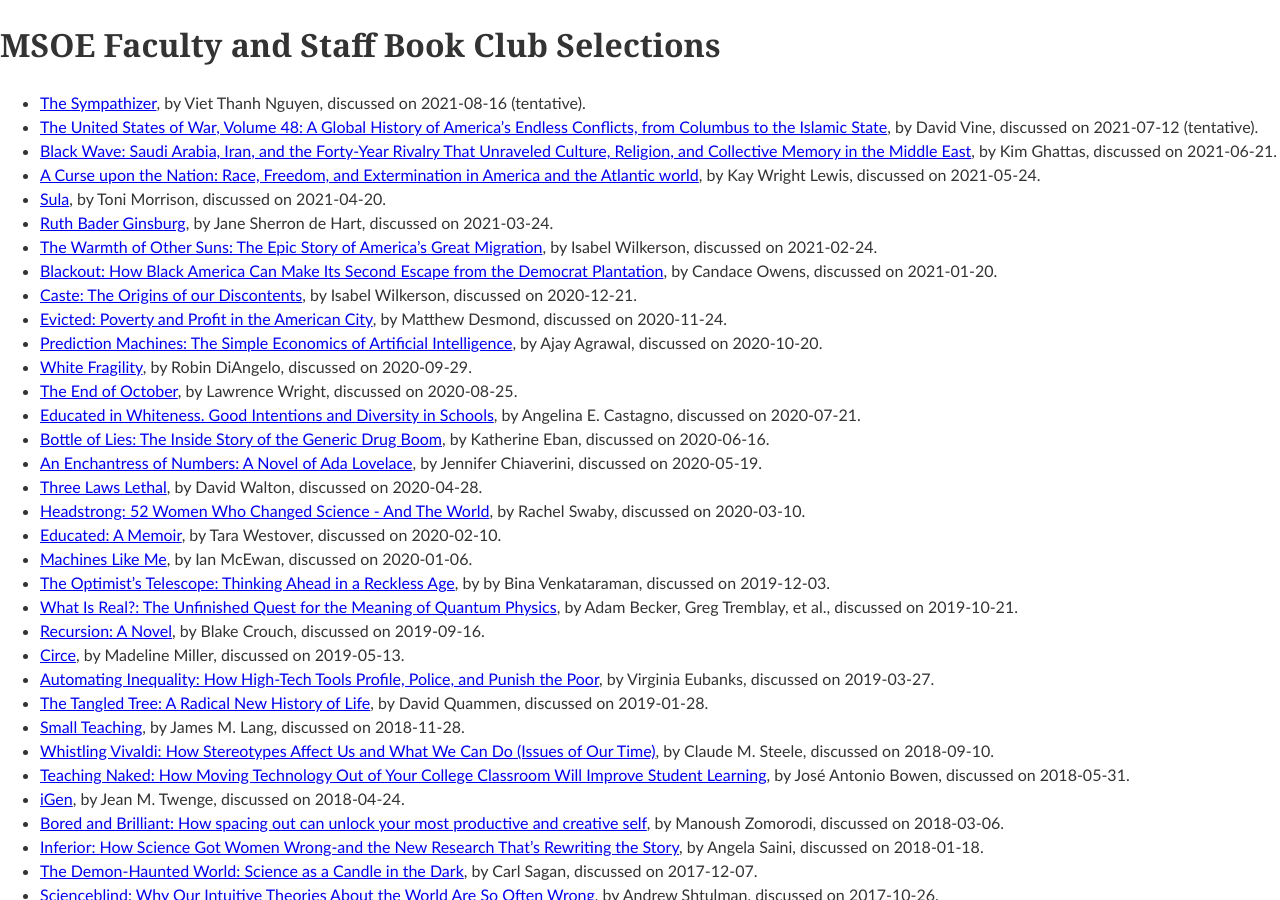
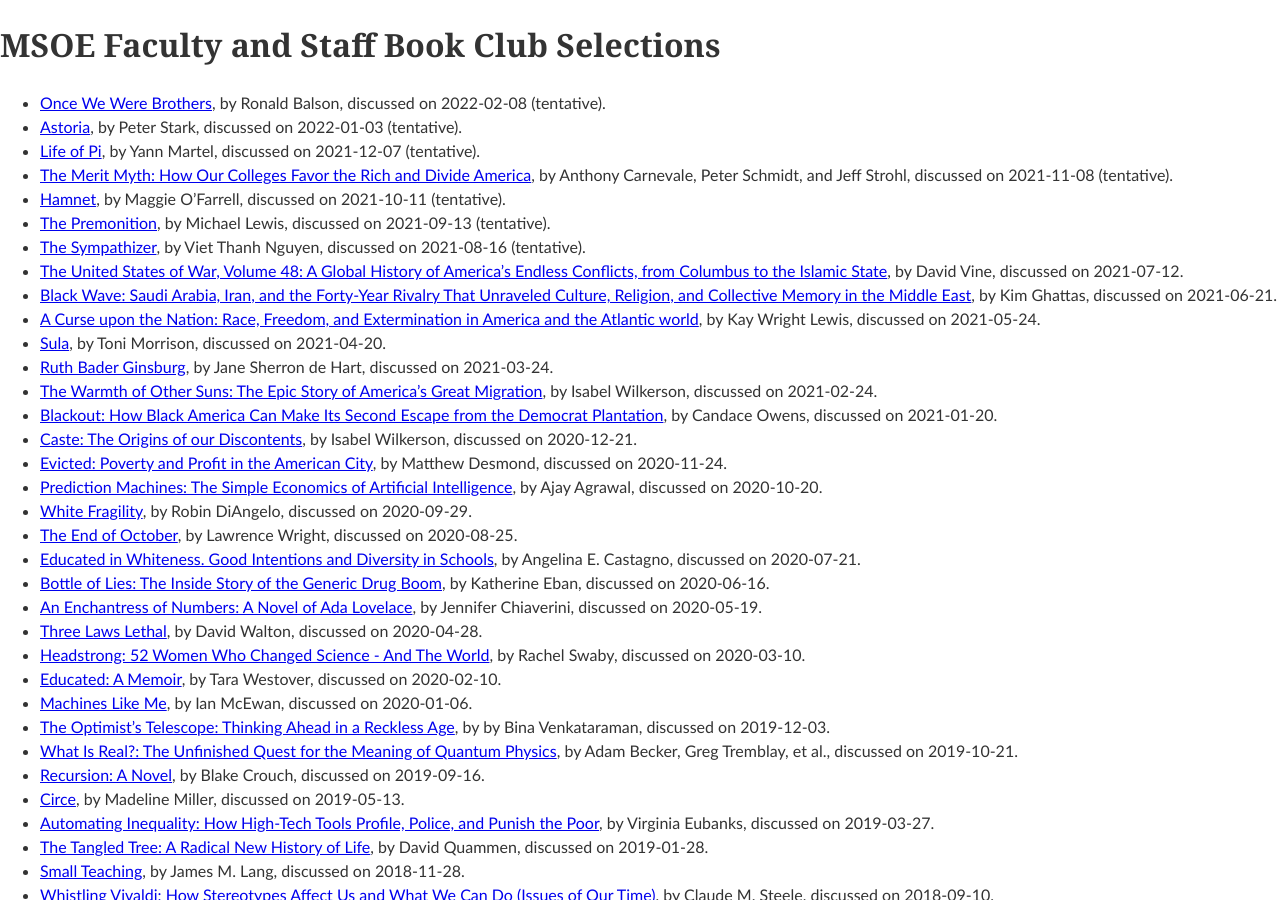
Before and after one commit to edurant/edurant.github.io, a Jekyll site: the page built from misc/bookClub.md, in a window 1280 px wide and 900 px high. Built offline with Jekyll 4.4.1, drawn with Linux system fonts in a browser that asks for light colours; our own code applies the rules of GitHub Pages for plain Markdown files.

Commit message:
MSOE book club voting results

```diff
--- a/misc/bookClub.md
+++ b/misc/bookClub.md
@@ -1,10 +1,15 @@
 ---
 title: "MSOE Faculty and Staff Book Club Selections"
-date: 2021-06-24 08:25:30 -0500
+date: 2021-07-07 10:41:30 -0600
 ---
-
+* [Once We Were Brothers](https://bookshop.org/books/once-we-were-brothers/), by Ronald Balson, discussed on 2022-02-08 (tentative).
+* [Astoria](https://bookshop.org/books/astoria-astor-and-jefferson-s-lost-pacific-empire-a-tale-of-ambition-and-survival-on-the-early-american-frontier-9780062218308), by Peter Stark, discussed on 2022-01-03 (tentative).
+* [Life of Pi](https://bookshop.org/books/life-of-pi-9780156027328), by Yann Martel, discussed on 2021-12-07 (tentative).
+* [The Merit Myth: How Our Colleges Favor the Rich and Divide America](https://bookshop.org/books/the-merit-myth-how-our-colleges-favor-the-rich-and-divide-america/), by Anthony Carnevale, Peter Schmidt, and Jeff Strohl, discussed on 2021-11-08 (tentative).
+* [Hamnet](https://bookshop.org/books/hamnet-0fcffd36-0ecb-4a6d-a913-4efbc6a4d6ef), by Maggie O'Farrell, discussed on 2021-10-11 (tentative).
+* [The Premonition](https://bookshop.org/books/the-premonition-a-pandemic-story-9781713631897), by Michael Lewis, discussed on 2021-09-13 (tentative).
 * [The Sympathizer](https://bookshop.org/books/the-sympathizer-a-novel-pulitzer-prize-for-fiction/9780802124944), by Viet Thanh Nguyen, discussed on 2021-08-16 (tentative).
-* [The United States of War, Volume 48: A Global History of America's Endless Conflicts, from Columbus to the Islamic State](https://bookshop.org/books/the-united-states-of-war-volume-48-a-global-history-of-america-s-endless-conflicts-from-columbus-to-the-islamic-state/9780520300873), by David Vine, discussed on 2021-07-12 (tentative).
+* [The United States of War, Volume 48: A Global History of America's Endless Conflicts, from Columbus to the Islamic State](https://bookshop.org/books/the-united-states-of-war-volume-48-a-global-history-of-america-s-endless-conflicts-from-columbus-to-the-islamic-state/9780520300873), by David Vine, discussed on 2021-07-12.
 * [Black Wave: Saudi Arabia, Iran, and the Forty-Year Rivalry That Unraveled Culture, Religion, and Collective Memory in the Middle East](https://bookshop.org/books/black-wave-saudi-arabia-iran-and-the-forty-year-rivalry-that-unraveled-culture-religion-and-collective-memory-in-the-middle-e/9781250131201), by Kim Ghattas, discussed on 2021-06-21.
 * [A Curse upon the Nation: Race, Freedom, and Extermination in America and the Atlantic world](https://bookshop.org/books/a-curse-upon-the-nation-race-freedom-and-extermination-in-america-and-the-atlantic-world/9780820351278), by Kay Wright Lewis, discussed on 2021-05-24.
 * [Sula](https://bookshop.org/books/sula/9781400033430), by Toni Morrison, discussed on 2021-04-20.
```
